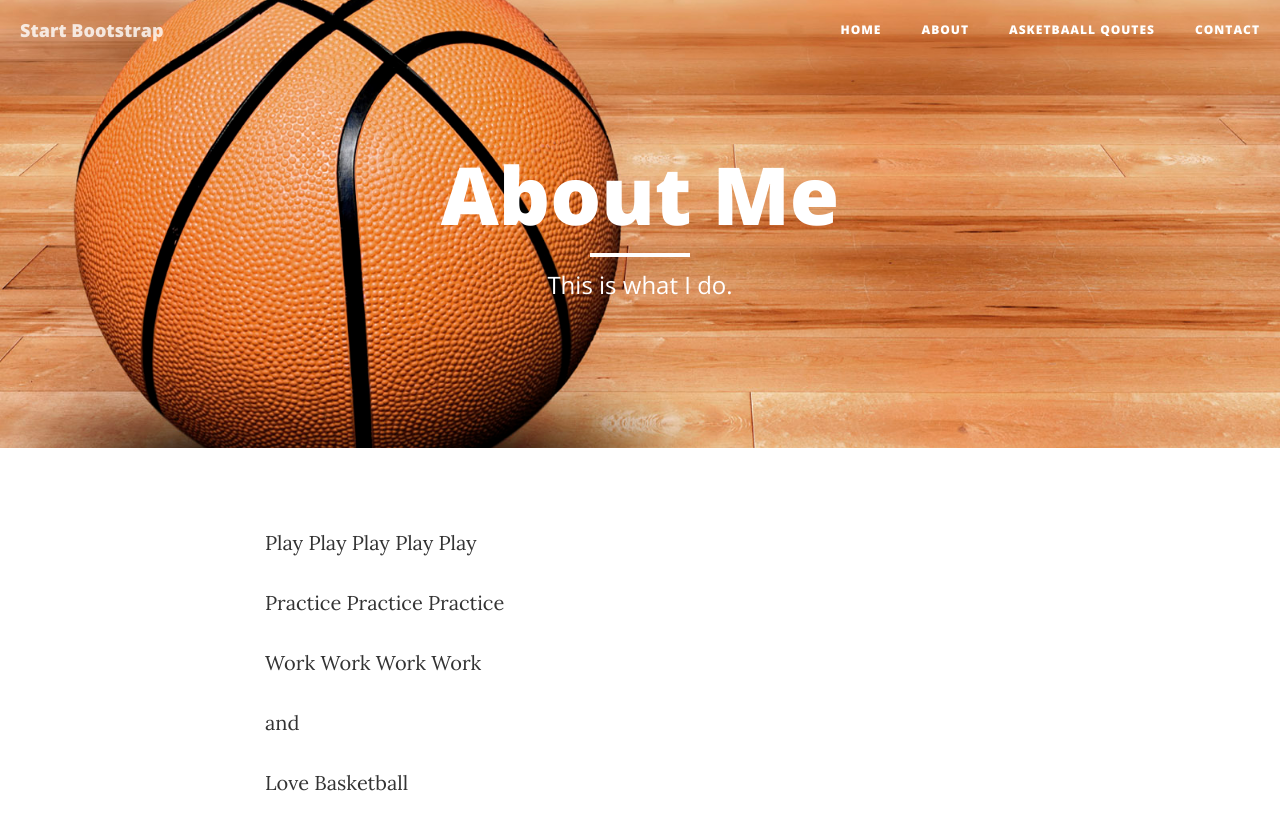
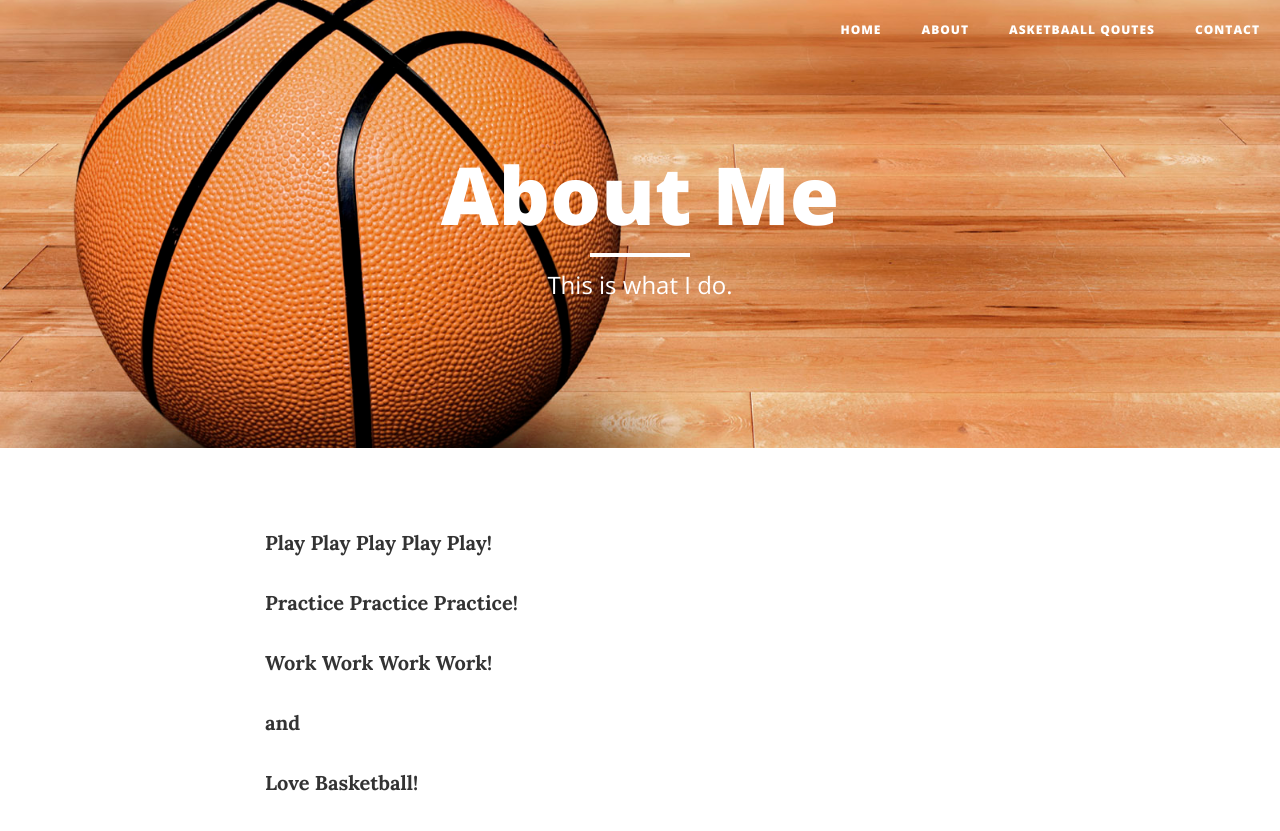
Before and after one commit to nathanielestrada/CleanBlogPages, a website: page about.html in a window 1280 px wide. Shown: the top 831 px of the page. Drawn offline with nearby package versions, Linux system fonts and the light colour scheme.

Commit message:
Update about.html

```diff
--- a/about.html
+++ b/about.html
@@ -8,8 +8,6 @@
     <meta name="viewport" content="width=device-width, initial-scale=1">
     <meta name="description" content="">
     <meta name="author" content="">
-
-    <title>Clean Blog - About</title>
 
     <!-- Bootstrap Core CSS -->
     <link href="vendor/bootstrap/css/bootstrap.min.css" rel="stylesheet">
@@ -42,7 +40,6 @@
                     <span class="sr-only">Toggle navigation</span>
                     Menu <i class="fa fa-bars"></i>
                 </button>
-                <a class="navbar-brand" href="index.html">Start Bootstrap</a>
             </div>
 
             <!-- Collect the nav links, forms, and other content for toggling -->
@@ -87,11 +84,11 @@
     <div class="container">
         <div class="row">
             <div class="col-lg-8 col-lg-offset-2 col-md-10 col-md-offset-1">
-                <p>Play Play Play Play Play</p>
-                <p>Practice Practice Practice</p>
-                <p>Work Work Work Work </p>
-                <p> and</p>
-                <p> Love Basketball</p>
+                <p><b>Play Play Play Play Play!</b></p>
+                <p><b>Practice Practice Practice!</b></p>
+                <p><b>Work Work Work Work!</b></p>
+                <p> <b>and</b></p>
+                <p> <b>Love Basketball!</b></p>
 
         </div>
     </div>
```
